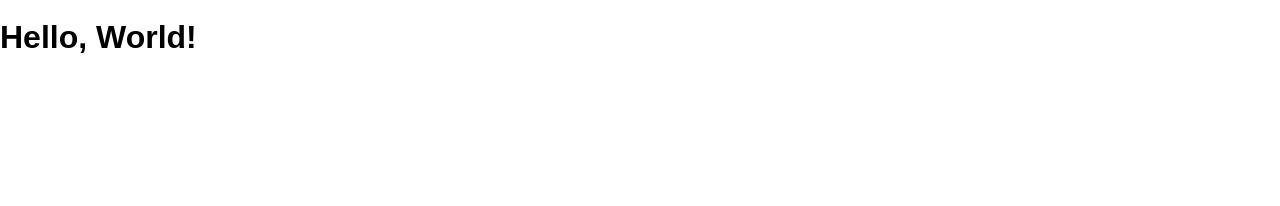
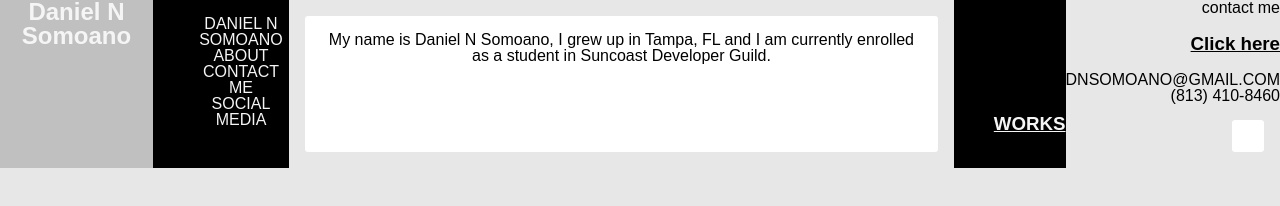
Before and after one commit to dnsomoano/my-portfolio, a website: page public/index.html in a window 1280 px wide. Drawn offline with Linux system fonts and the light colour scheme.

Commit message:
Tweaking style, added content

```diff
--- a/public/index.html
+++ b/public/index.html
@@ -1,12 +1,56 @@
 <!DOCTYPE html>
 <html>
+
 <head lang="en">
   <meta charset="UTF-8">
   <meta name="viewport" content="width=device-width, initial-scale=1">
   <title>My Portfolio</title>
   <link rel="stylesheet" href="/screen.css">
 </head>
+
 <body>
-    <h1>Hello, World!</h1>
+  <section class='toplevel'>
+    <h1 class="main-header">Daniel N Somoano</h1>
+    <section class="menu-container">
+      <nav class="menu">
+        <ul>
+          <li>Daniel N Somoano</li>
+          <li>About</li>
+          <li>
+            <span class="#contact-me">Contact me</span>
+          </li>
+          <li>Social Media</li>
+        </ul>
+      </nav>
+      <!-- content -->
+      <p>
+        My name is Daniel N Somoano, I grew up in Tampa, FL and I am currently enrolled as a student in Suncoast Developer Guild.
+      </p>
+      <!--  -->
+      <nav class="works-nav">
+        <ul>
+          <li>
+            <h3>
+              <span class="works-header">Works</span>
+            </h3>
+          </li>
+        </ul>
+      </nav>
+    </section>
+    <!--  -->
+    <section class="contact-container">
+      <section class="contact-me">
+        <a class="contact-me">contact me</a>
+        <h3>
+          <span class="hidden">Click here</span>
+        </h3>
+        <p class="hide-true">
+          <li>dnsomoano@gmail.com</li>
+          <li class="number"> (813) 410-8460 </li>
+        </p>
+      </section>
+    </section>
+  </section>
 </body>
+
 </html>
--- a/public/screen.css
+++ b/public/screen.css
@@ -6,4 +6,109 @@ body {
   margin: 0;
   min-height: 100%;
   font: 16px / 1 sans-serif;
+  background-color: #e7e7e7;
+  text-shadow: 1px 1px 1px rgba(0, 0, 0, 0.004);
+  list-style: none;
 }
+.toplevel {
+  display: flex;
+  justify-content: center;
+}
+
+.main-header {
+  display: flex;
+  flex-direction: row;
+  justify-content: center;
+  text-align: center;
+  color: whitesmoke;
+  background-color: silver;
+  margin: 0;
+}
+
+.menu-container {
+  display: flex;
+  flex-direction: row;
+  justify-content: space-evenly;
+}
+
+ul {
+  list-style: none;
+  text-align: center;
+}
+
+li {
+  text-align: center;
+  text-transform: uppercase;
+}
+
+li.hover {
+  text-shadow: gray;
+}
+
+.menu {
+  display: flex;
+  flex-direction: column;
+  justify-content: flex-start;
+  color: whitesmoke;
+  background-color: black;
+}
+
+.works-nav {
+  display: flex;
+  flex-direction: column;
+  justify-content: flex-end;
+  align-items: flex-start;
+  text-align: center;
+  color: whitesmoke;
+  background-color: black;
+}
+
+.works-header {
+  text-align: center;
+  display: flex;
+  align-items: flex-start;
+}
+
+.contact-container {
+  display: flex;
+  flex-direction: column;
+  justify-content: center;
+  background-color: #e7e7e7;
+}
+
+p {
+  padding: 1em;
+  margin: 1em;
+  text-align: center;
+  border-radius: 0.2em;
+  background-color: white;
+}
+
+.contact-me {
+  display: flex;
+  flex-direction: column;
+  align-items: flex-end;
+  text-transform: none;
+  text-align: center;
+}
+
+h3 {
+  text-decoration: underline;
+}
+
+.info {
+  display: block;
+  text-transform: none;
+  text-align: center;
+}
+
+.hide-true {
+  display:none;
+}
+.hide-false {
+  display: block;
+}
+.hidden:focus ~ .alert {
+  display: block;
+  text-transform: none;
+}
```
Lines whose indentation alone changed are shown as unchanged.
